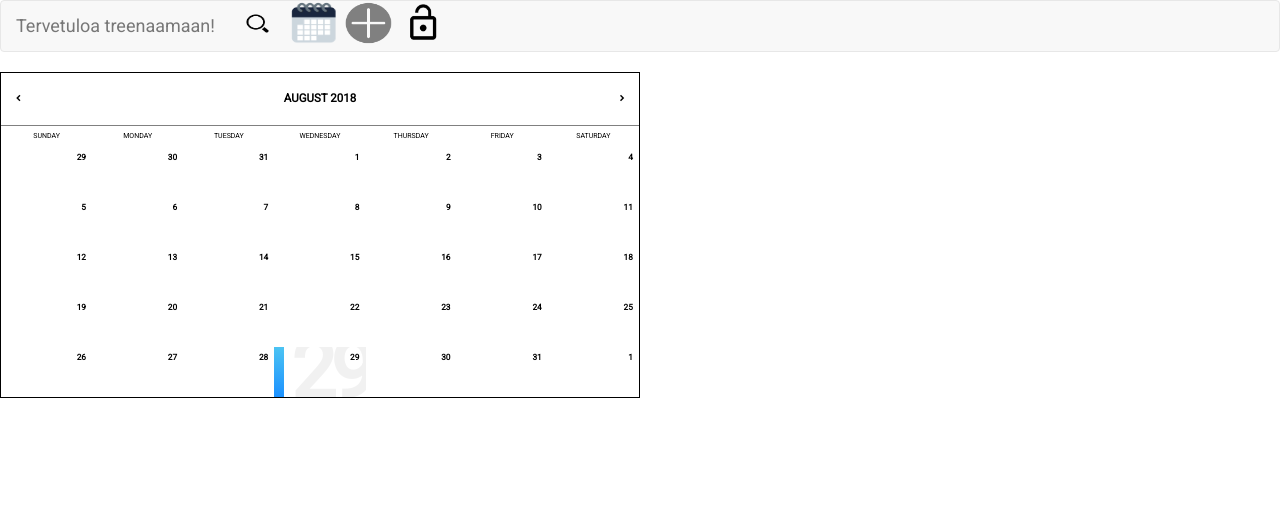
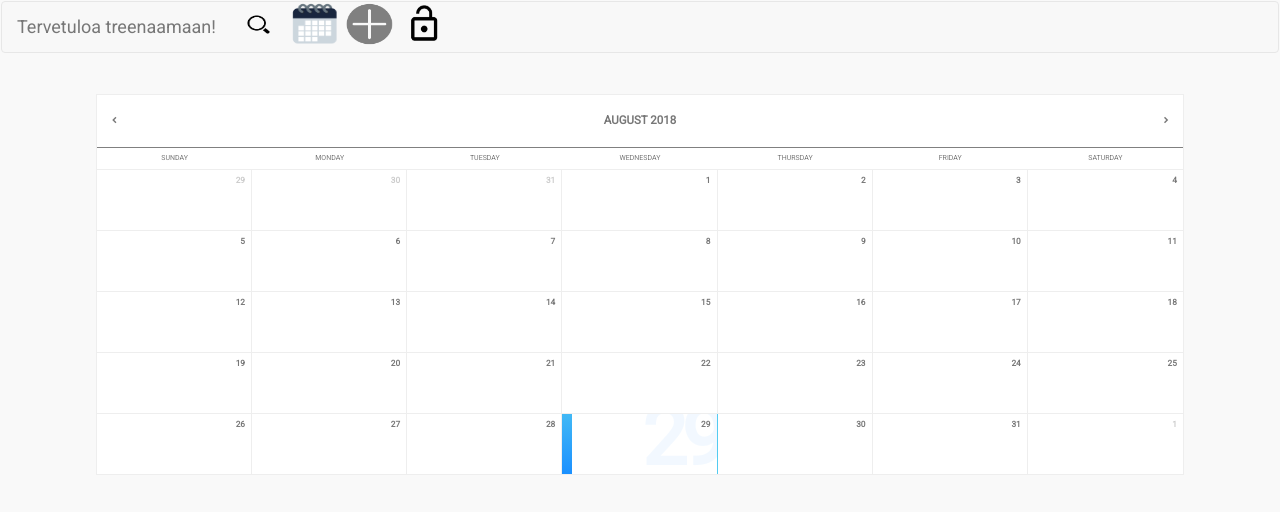
Before and after one commit to npuh/TrainWithMe, a React (Create React App) app in the folder ViimeinenToivo/ClientApp/: page /calendar in a window 1280 px wide. Shown: the top 512 px of the page. Built offline with nearby package versions, Linux system fonts and the light colour scheme; what auth0-js would draw is missing.

Commit message:
Käyttöliittymän ulkoasua ja kalenterin responsiivisuutta muokattu esim. hover-toiminto lisätty navbariin.

```diff
--- a/ViimeinenToivo/ClientApp/src/App.css
+++ b/ViimeinenToivo/ClientApp/src/App.css
@@ -1,4 +1,19 @@
-.btn-margin {
+/*.btn-margin {
     margin: 7px 3px;
+}*/
 
+/*.navbar {
+    width: 100%;
+    background-color: #555;
+    overflow: auto;
+}*/
+
+/* Navbar links on mouse-over */
+.navbar a:hover {
+    background-color: #000;
 }
+
+/* Current/active navbar link */
+.active {
+    background-color: #4CAF50;
+}
--- a/ViimeinenToivo/ClientApp/src/App.js
+++ b/ViimeinenToivo/ClientApp/src/App.js
@@ -32,13 +32,13 @@ class App extends React.Component {
 
         return (
 
-            <div>
+            <div className="navbar">
                 <Navbar fluid>
                     <Navbar.Header>
                         <Navbar.Brand>
                             <a href="#">Tervetuloa treenaamaan!</a>
                         </Navbar.Brand>
-
+                        <a href="#">
                         <input
                             type="image"
                             className="etsinappula"
@@ -46,40 +46,46 @@ class App extends React.Component {
                             //bsStyle="primary"
                         //className="btn-margin"
                             onClick={this.goTo.bind(this, 'search')}
-                        />
-
+                         />
+                         </a>
+                        <a href="#">
                         <input
                             type="image"
                             className="kalenteri"
                             src={kalenteri}
                             onClick={this.goTo.bind(this, 'calendar')}
-                        />
+                         />
+                        </a>
+                        <a href="#">
                         <input
                             type="image"
                             className="plussa"
                             src={plus}
                             onClick={this.goTo.bind(this, 'user')}
                         />
-
+                        </a>
                         {
                             !isAuthenticated() && (
+                                <a href="#">
                                 <input
                                     type="image"
                                     className="userkuvalogin"
                                     src={login}
                                     onClick={this.login.bind(this)}
                                 />
+                                </a>
                             )
                         }
                         {
                             isAuthenticated() && (
+                                <a href="#">
                                 <input
                                     type="image"
                                     className="userkuvalogout"
                                     src={logout}
                                     onClick={this.logout.bind(this)}
-                                />
-
+                                    />
+                                </a>
 
                             )
                         }
--- a/ViimeinenToivo/ClientApp/src/Components/Calendar.css
+++ b/ViimeinenToivo/ClientApp/src/Components/Calendar.css
@@ -2,6 +2,7 @@
 
 @import url(https://fonts.googleapis.com/css?family=Open+Sans:300,400,700);
 @import url(https://fonts.googleapis.com/icon?family=Material+Icons);
+
 
 .icon {
     font-family: 'Material Icons', serif;
@@ -23,20 +24,23 @@
 
 /* VARIABLES */
 
-/*:root {
+:root {
     --main-color: #1a8fff;
     --text-color: #777;
     --text-color-light: #ccc;
     --border-color: #eee;
     --bg-color: #f9f9f9;
     --neutral-color: #fff;
-}*/
+}
 
 
 /* GENERAL */
 
+
+
 * {
     box-sizing: border-box;
+    margin: 0 auto;
 }
 
 body {
@@ -118,10 +122,9 @@ main {
 .calendar {
     display: block;
     position: relative;
-    width: 50%;
+    width: 85%;
     background: var(--neutral-color);
-    border: 1px solid black;
-
+    border: 1px solid var(--border-color);
 }
 
     .calendar .header {
@@ -154,7 +157,7 @@ main {
     .calendar .days {
         text-transform: uppercase;
         font-weight: 400;
-        color: var(--text-color-light);
+        color: var(--text-color);
         font-size: 70%;
         padding: .75em 0;
         border-bottom: 1px solid var(--border-color);
@@ -162,7 +165,7 @@ main {
 
     .calendar .body .cell {
         position: relative;
-        height: 5em;
+        height: 6em;
         border-right: 1px solid var(--border-color);
         overflow: hidden;
         cursor: pointer;
--- a/ViimeinenToivo/ClientApp/src/Components/Style.css
+++ b/ViimeinenToivo/ClientApp/src/Components/Style.css
@@ -2,13 +2,13 @@ body {
     font-family: 'Roboto', sans-serif;
 }
 
-.Checkbox{
+/*.Checkbox{
 height: 45px;
 width: 55px;
 display: inline-block;
 padding: 5px 10px;
 
-}
+}*/
 .etsinappula {
     height: 45px;
     width: 55px;
@@ -22,6 +22,7 @@ padding: 5px 10px;
     /*display: inline-block;*/
     padding: 0px 0px;
 }
+
 .plussa {
     height: 45px;
     width: 55px;
```
